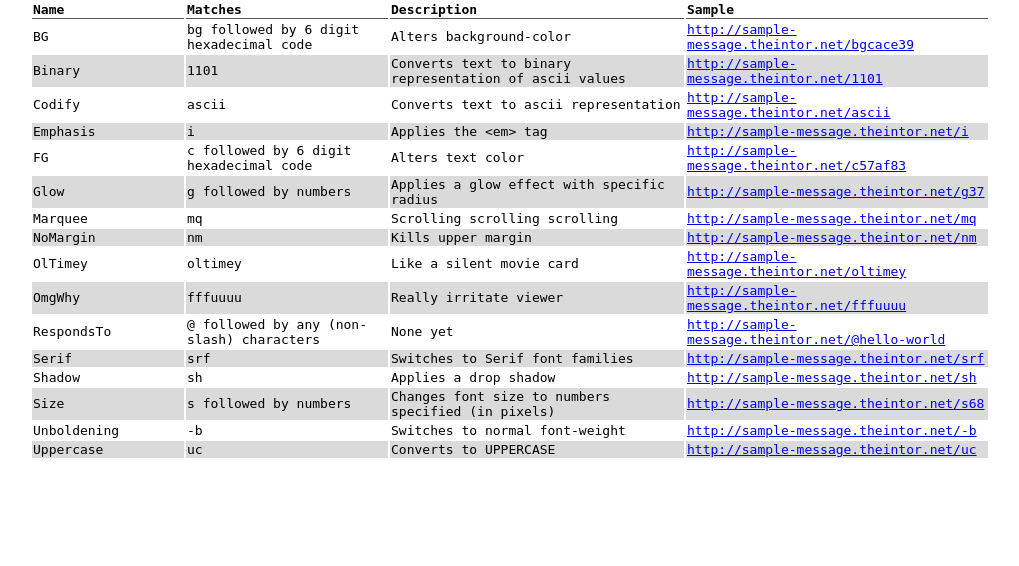
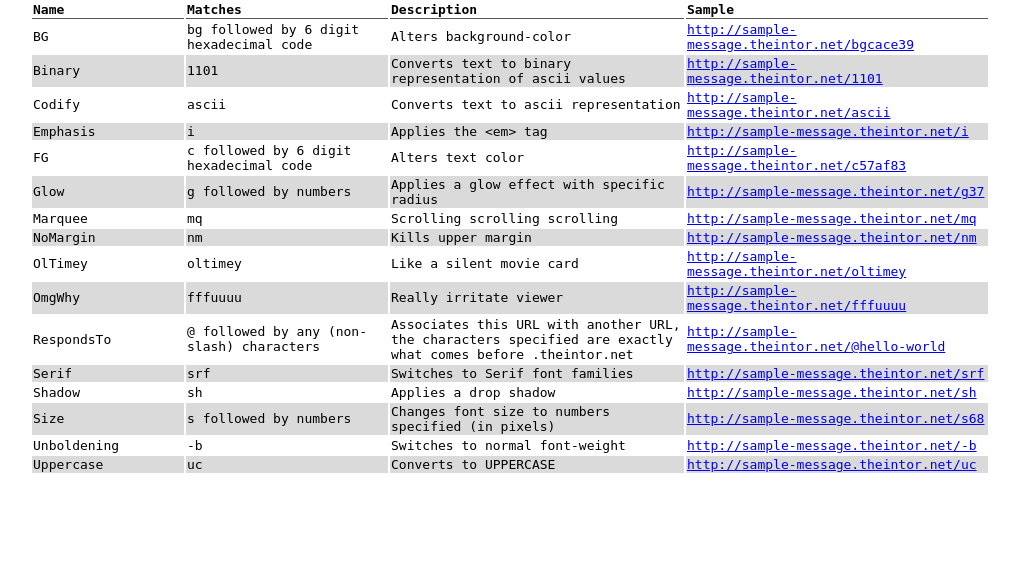
Before and after one commit to clawtros/theintor.net, a PHP site: page /about.php in a window 1280 px wide. Shown: the part 255-821 px from the top of the page, without its empty margins (130-1149 px from the left). Run offline with PHP 8.4, Linux system fonts and the light colour scheme; data that the repository does not hold is empty.

Commit message:
add responds to help text

```diff
--- a/scripts/classes.php
+++ b/scripts/classes.php
@@ -91,7 +91,7 @@ class MarqueeModifier extends Modifier {
 
 class RespondsToModifier extends Modifier {
   protected $ereg = "/^@.*$/";
-
+  protected $help_text = "Associates this URL with another URL, the characters specified are exactly what comes before .theintor.net";
   public function getParameters() {
     return array(substr($this->fragment, 1));
   }
```
